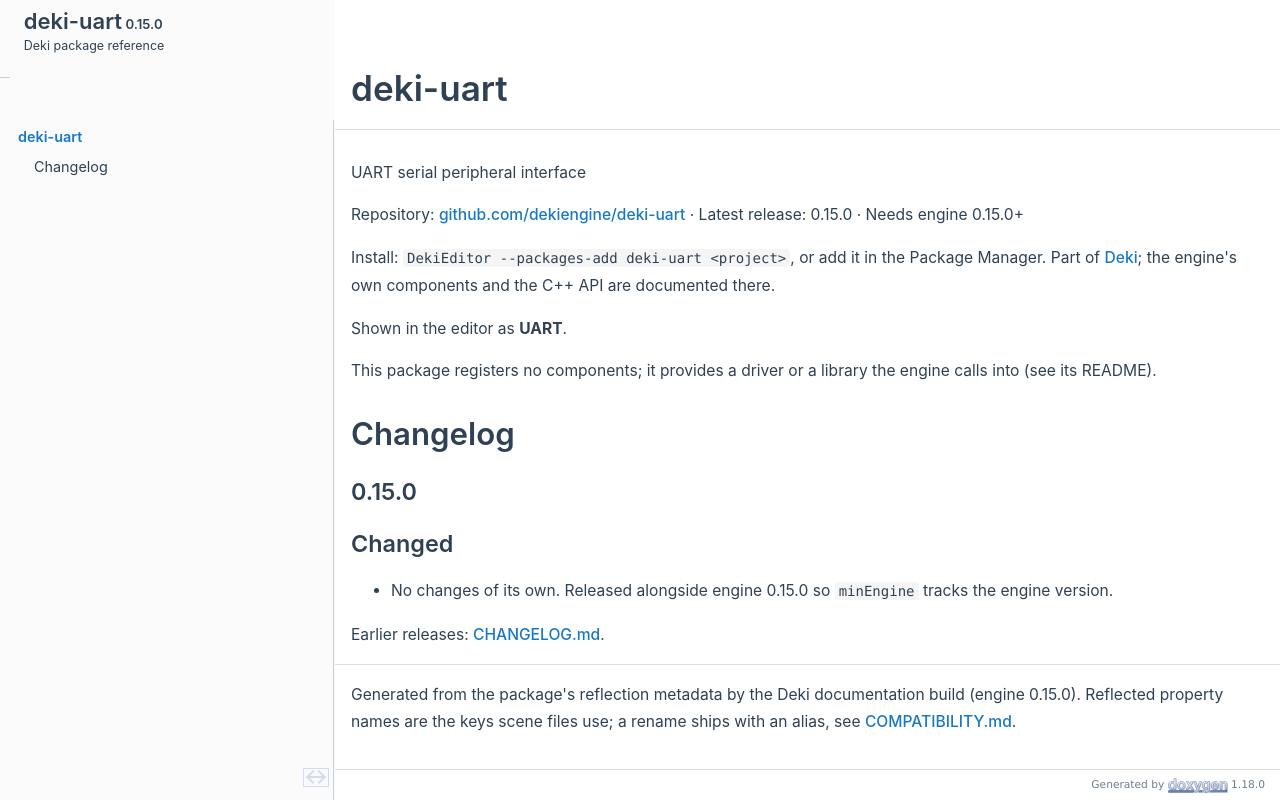
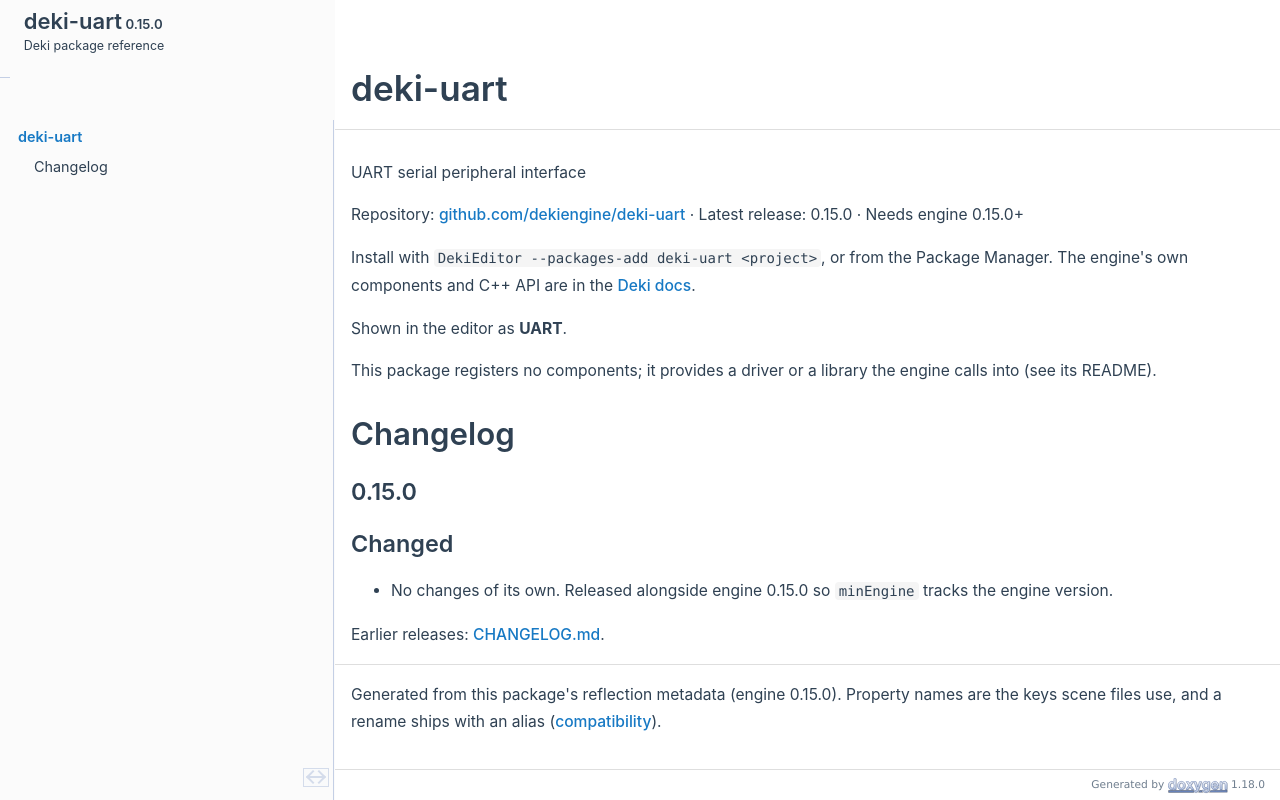
Before and after one commit to dekiengine/deki-uart, a plain HTML site: page index.html in a window 1280 px wide. Drawn offline with Linux system fonts and the light colour scheme.

Commit message:
Docs for deki-uart from deki-editor e3d4b50

```diff
--- a/index.html
+++ b/index.html
@@ -81,7 +81,7 @@ document.addEventListener('DOMContentLoaded',() => { initNavTree('index.html',''
 <div class="textblock"><p><a class="anchor" id="mainpage"></a></p>
 <p>UART serial peripheral interface</p>
 <p>Repository: <a href="https://github.com/dekiengine/deki-uart">github.com/dekiengine/deki-uart</a> · Latest release: 0.15.0 · Needs engine 0.15.0+</p>
-<p>Install: <span class="tt">DekiEditor --packages-add deki-uart &lt;project&gt;</span>, or add it in the Package Manager. Part of <a href="https://dekiengine.github.io/docs/">Deki</a>; the engine's own components and the C++ API are documented there.</p>
+<p>Install with <span class="tt">DekiEditor --packages-add deki-uart &lt;project&gt;</span>, or from the Package Manager. The engine's own components and C++ API are in the <a href="https://dekiengine.github.io/docs/">Deki docs</a>.</p>
 <p>Shown in the editor as <b>UART</b>.</p>
 <p>This package registers no components; it provides a driver or a library the engine calls into (see its README).</p>
 <h1 class="doxsection"><a class="anchor" id="autotoc_md0"></a>
@@ -95,7 +95,7 @@ Changed</h2>
 </ul>
 <p>Earlier releases: <a href="https://github.com/dekiengine/deki-uart/blob/master/CHANGELOG.md">CHANGELOG.md</a>.</p>
 <hr  />
-<p>Generated from the package's reflection metadata by the Deki documentation build (engine 0.15.0). Reflected property names are the keys scene files use; a rename ships with an alias, see <a href="https://github.com/dekiengine/deki-editor/blob/master/COMPATIBILITY.md">COMPATIBILITY.md</a>. </p>
+<p>Generated from this package's reflection metadata (engine 0.15.0). Property names are the keys scene files use, and a rename ships with an alias (<a href="https://github.com/dekiengine/deki-editor/blob/master/COMPATIBILITY.md">compatibility</a>). </p>
 </div></div><!-- PageDoc -->
 <a href="doxygen_crawl.html"></a>
 </div><!-- contents -->
```
